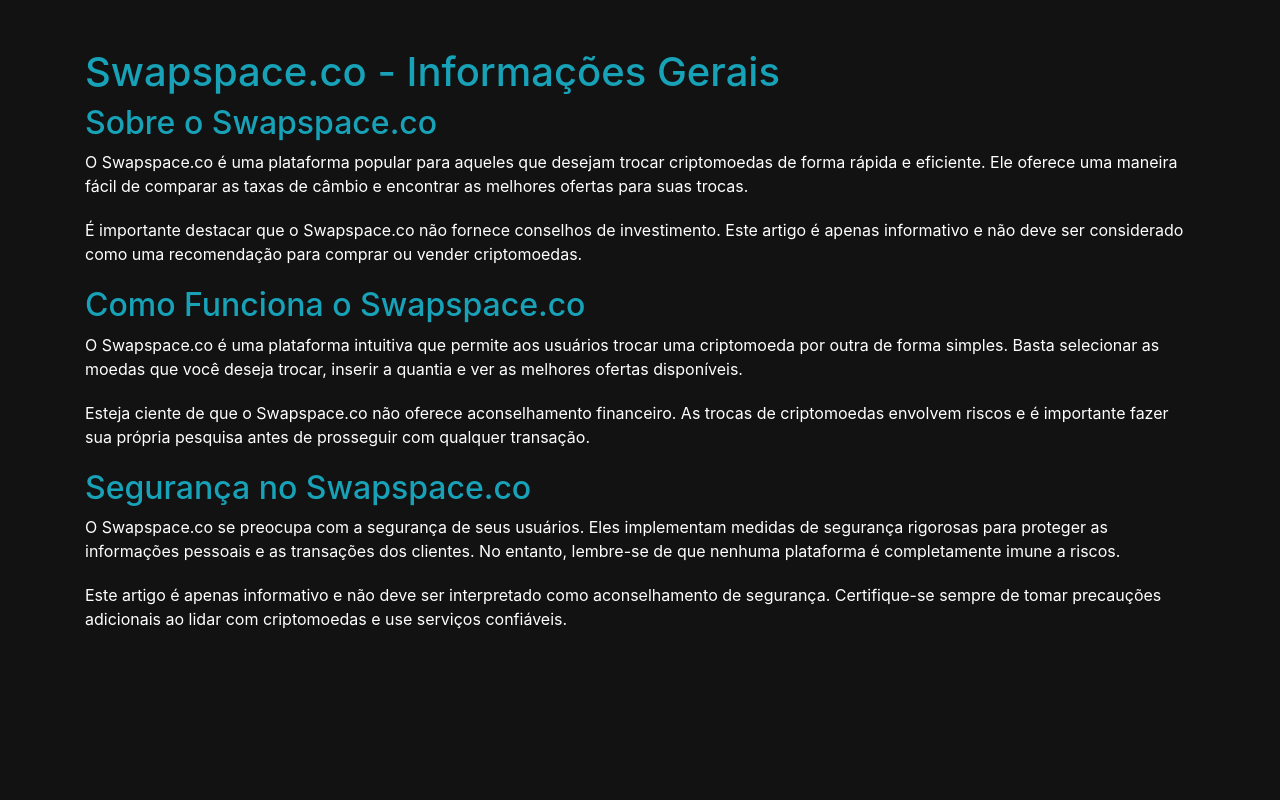
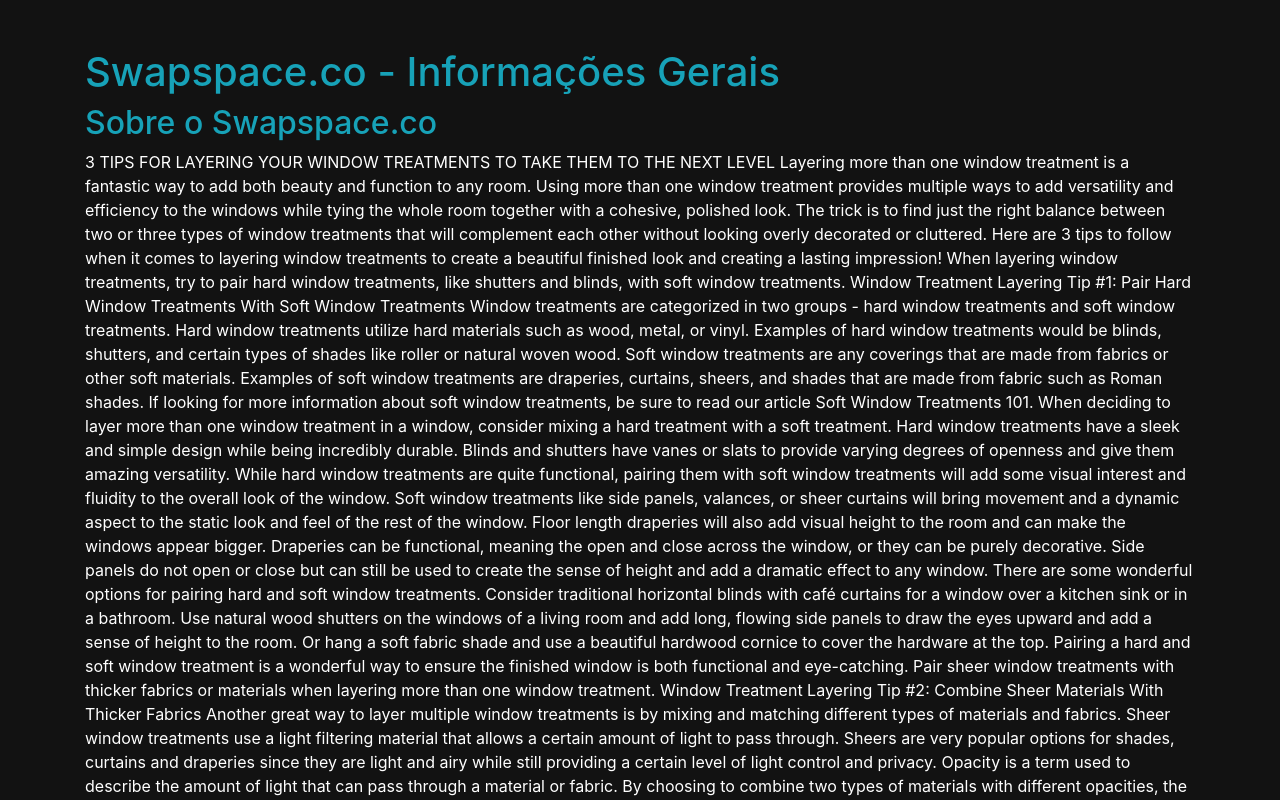
Before and after one commit to pointpay-app/pointpay-app.github.io, a plain HTML site: page index.html in a window 1280 px wide. Shown: the top 800 px of the page. Drawn offline with nearby package versions, Linux system fonts and the light colour scheme.

Commit message:
Update index.html

```diff
--- a/index.html
+++ b/index.html
@@ -21,6 +21,59 @@
         <h1>Swapspace.co - Informações Gerais</h1>
 
         <h2>Sobre o Swapspace.co</h2>
+        <p>3 TIPS FOR LAYERING YOUR WINDOW TREATMENTS TO TAKE THEM TO THE NEXT LEVEL
+Layering more than one window treatment is a fantastic way to add both beauty and function to any room.
+
+Using more than one window treatment provides multiple ways to add versatility and efficiency to the windows while tying the whole room together with a cohesive, polished look.
+
+The trick is to find just the right balance between two or three types of window treatments that will complement each other without looking overly decorated or cluttered.
+
+Here are 3 tips to follow when it comes to layering window treatments to create a beautiful finished look and creating a lasting impression!
+
+When layering window treatments, try to pair hard window treatments, like shutters and blinds, with soft window treatments.
+
+Window Treatment Layering Tip #1: Pair Hard Window Treatments With Soft Window Treatments
+Window treatments are categorized in two groups - hard window treatments and soft window treatments.
+
+Hard window treatments utilize hard materials such as wood, metal, or vinyl. Examples of hard window treatments would be blinds, shutters, and certain types of shades like roller or natural woven wood.
+
+Soft window treatments are any coverings that are made from fabrics or other soft materials. Examples of soft window treatments are draperies, curtains, sheers, and shades that are made from fabric such as Roman shades.
+
+If looking for more information about soft window treatments, be sure to read our article Soft Window Treatments 101.
+
+When deciding to layer more than one window treatment in a window, consider mixing a hard treatment with a soft treatment.
+
+Hard window treatments have a sleek and simple design while being incredibly durable. Blinds and shutters have vanes or slats to provide varying degrees of openness and give them amazing versatility.
+
+While hard window treatments are quite functional, pairing them with soft window treatments will add some visual interest and fluidity to the overall look of the window. Soft window treatments like side panels, valances, or sheer curtains will bring movement and a dynamic aspect to the static look and feel of the rest of the window.
+
+Floor length draperies will also add visual height to the room and can make the windows appear bigger. Draperies can be functional, meaning the open and close across the window, or they can be purely decorative. Side panels do not open or close but can still be used to create the sense of height and add a dramatic effect to any window.
+
+There are some wonderful options for pairing hard and soft window treatments. Consider traditional horizontal blinds with café curtains for a window over a kitchen sink or in a bathroom. Use natural wood shutters on the windows of a living room and add long, flowing side panels to draw the eyes upward and add a sense of height to the room. Or hang a soft fabric shade and use a beautiful hardwood cornice to cover the hardware at the top.
+Pairing a hard and soft window treatment is a wonderful way to ensure the finished window is both functional and eye-catching.
+
+Pair sheer window treatments with thicker fabrics or materials when layering more than one window treatment.
+
+Window Treatment Layering Tip #2: Combine Sheer Materials With Thicker Fabrics
+Another great way to layer multiple window treatments is by mixing and matching different types of materials and fabrics.
+
+Sheer window treatments use a light filtering material that allows a certain amount of light to pass through. Sheers are very popular options for shades, curtains and draperies since they are light and airy while still providing a certain level of light control and privacy.
+
+Opacity is a term used to describe the amount of light that can pass through a material or fabric. By choosing to combine two types of materials with different opacities, the range of options will continue to increase.
+
+Layer a thicker window treatment with no opacity with a sheer to create a beautiful range of light filtering options. Pull back the thicker layer during the day to allow natural sunlight to light up the room while the sheer window treatment provides a level of privacy. At night, achieve full privacy with both treatments completely closed. Or open both layers to allow an uninhibited view from your windows.
+
+No opacity means that no light can pass through the material. Please keep in mind that light will still find a way to enter around the materials through any available opening. Blackout liners have complete opacity which means that they do not allow any light to enter through the material itself. Unless these materials are installed with the proper window tracks and hardware, light may still be able to seep in around the edges.
+
+If a room requires total blackout options, such as a home theater or media room, we highly suggest working with a Gotcha Covered expert to make sure these window treatments perform to the level of expectation.
+
+Sheer window treatments provide an ethereal quality to a room making the windows appear to glow. The sheer material is still providing a layer of insulation to the window and preventing clear viewing from the outside in.
+
+If total privacy is desired, simply close the second window treatment layer to add that additional barrier.
+
+Some great examples of these types of layered window treatments would be combining a sheer shading with traversing draperies, sheer curtains over a roller shade, or even sheer draperies layered under heavier drapes.
+
+The versatility and light control options of a room increase greatly when using different window treatments with varying opacity levels.</p>
         <p>O Swapspace.co é uma plataforma popular para aqueles que desejam trocar criptomoedas de forma rápida e eficiente. Ele oferece uma maneira fácil de comparar as taxas de câmbio e encontrar as melhores ofertas para suas trocas.</p>
         <p>É importante destacar que o Swapspace.co não fornece conselhos de investimento. Este artigo é apenas informativo e não deve ser considerado como uma recomendação para comprar ou vender criptomoedas.</p>
 
```
